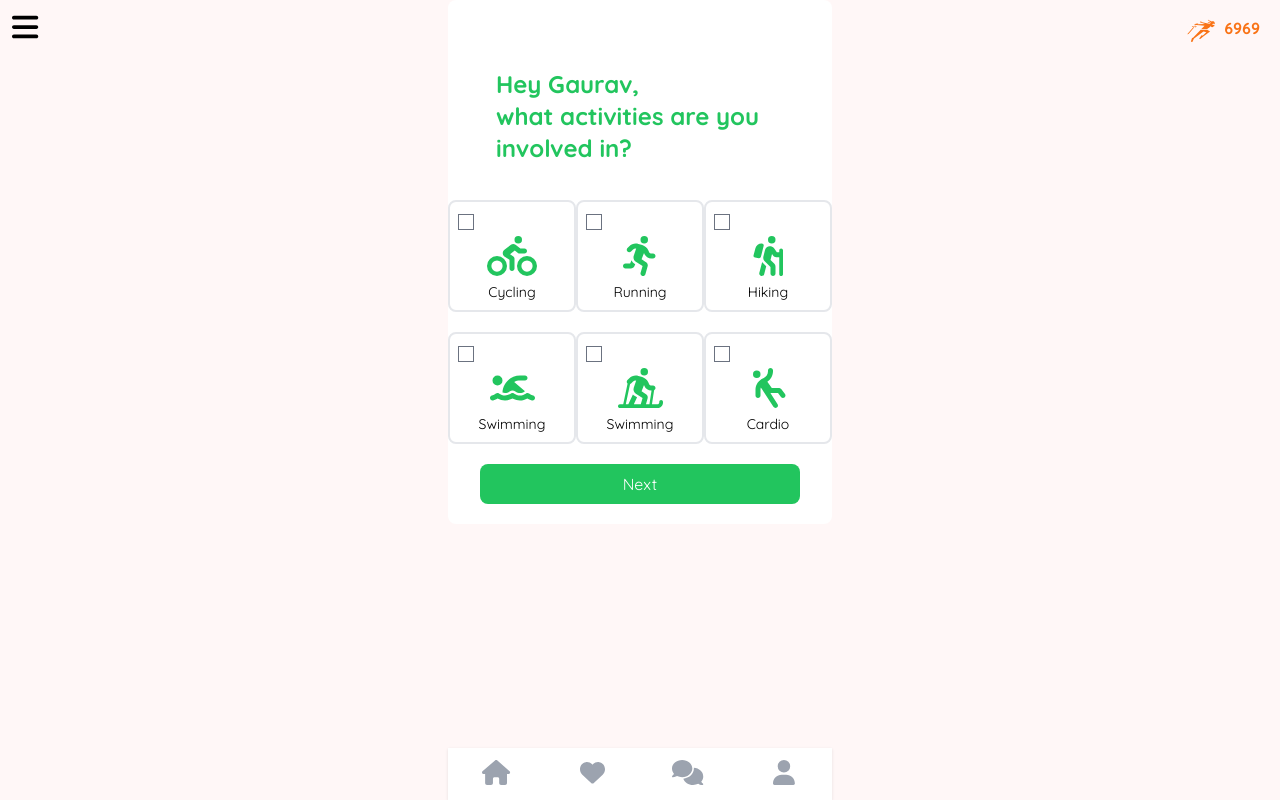
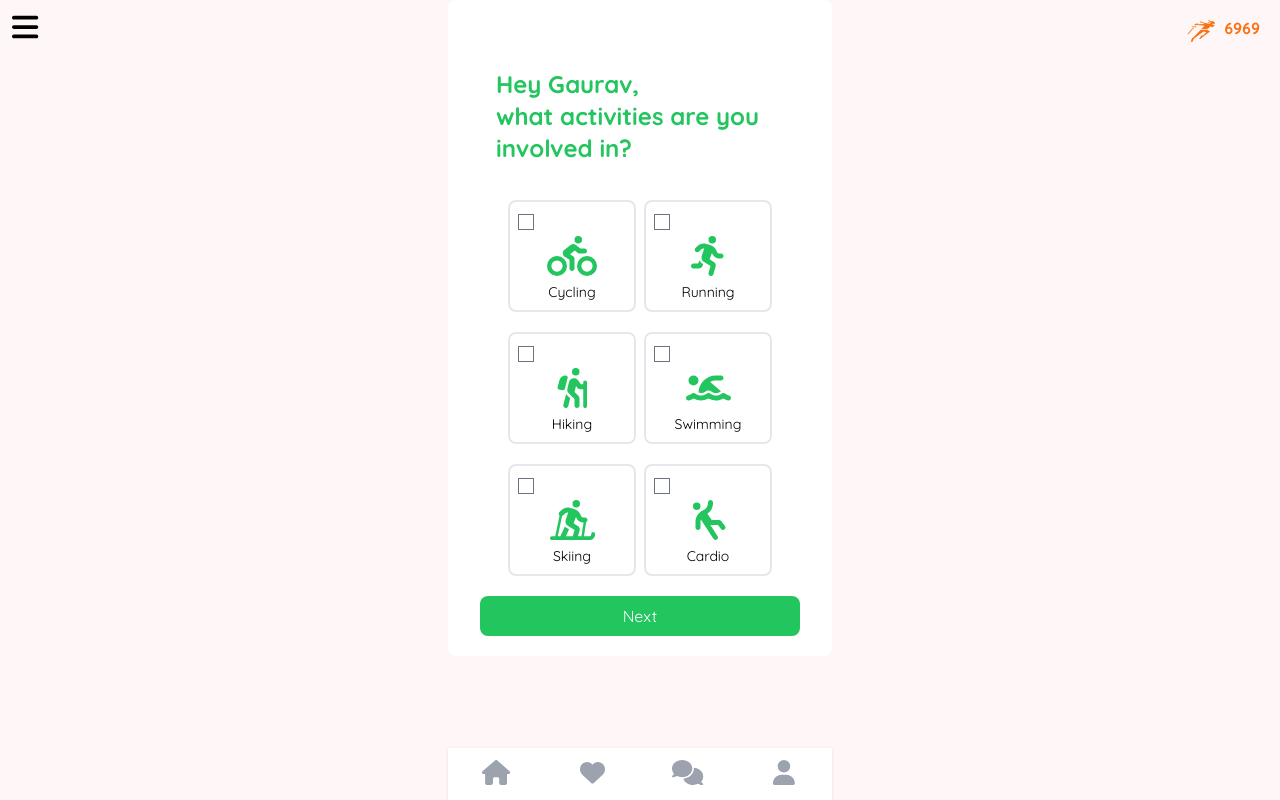
Before and after one commit to osm-sagarmatha/osm-frontend, a React (Vite) app: page /interested-activites in a window 1280 px wide. Built offline with nearby package versions, Linux system fonts and the light colour scheme.

Commit message:
refactor: created component for checkbox and used reducer for checkbox

```diff
--- a/src/components/Activity/ActivityCheckbox.jsx
+++ b/src/components/Activity/ActivityCheckbox.jsx
@@ -4,7 +4,7 @@ const ActivityCheckbox = ({ checked, onClick, name, icon }) => {
   return (
     <div
       onClick={onClick}
-      className="group w-32 h-28 p-8 border-2 rounded-lg relative hover:bg-green-500  border-gray flex flex-col mb-5 items-center justify-center  "
+      className="group mx-1 w-32 h-28 p-8 border-2 rounded-lg relative hover:bg-green-500  border-gray flex flex-col mb-5 items-center justify-center  "
     >
       <input
         type="checkbox"
--- a/src/components/NavigationBar.jsx
+++ b/src/components/NavigationBar.jsx
@@ -61,7 +61,7 @@ const NavigationBar = () => {
                 color: isActive ? "green" : "",
               };
             }}
-            className="w-full  hover:text-green-500 justify-center  text-center pt-3 pb-3"
+            className="w-full  hover:text-green-500 justify-center text-center pt-3 pb-3"
           >
             <FontAwesomeIcon
               icon={faComments}
--- a/src/screens/ActivitiesPage.jsx
+++ b/src/screens/ActivitiesPage.jsx
@@ -1,4 +1,4 @@
-import React, { useState } from "react";
+import React, { useReducer, useState } from "react";
 import { FontAwesomeIcon } from "@fortawesome/react-fontawesome";
 import {
   faPersonBiking,
@@ -14,17 +14,19 @@ import ActivityCheckbox from "../components/Activity/ActivityCheckbox";
 const reducer = (state, action) => {
   return {
     ...state,
-    [`checked${action.id}`]: state[`checked${action.id}`],
+    [`checked${action.id}`]: !state[`checked${action.id}`],
   };
 };
 
 const ActivitiesPage = () => {
-  const [checked1, setChecked1] = useState(false);
-  const [checked2, setChecked2] = useState(false);
-  const [checked3, setChecked3] = useState(false);
-  const [checked4, setChecked4] = useState(false);
-  const [checked5, setChecked5] = useState(false);
-  const [checked6, setChecked6] = useState(false);
+  const [state, dispatch] = useReducer(reducer, {
+    checked1: false,
+    checked2: false,
+    checked3: false,
+    checked4: false,
+    checked5: false,
+    checked6: false,
+  });
 
   return (
     <div className="md:py-5 flex flex-col mx-auto items-center md:bg-white rounded-lg md:w-96">
@@ -35,116 +37,48 @@ const ActivitiesPage = () => {
       </h1>
       <div className="card flex flex-wrap items-center justify-center -mt-3 ">
         <ActivityCheckbox
-          checked={checked1}
-          onClick={() => setChecked1(!checked1)}
+          checked={state.checked1}
+          onClick={() => dispatch({ id: 1 })}
           name="Cycling"
           icon={faPersonBiking}
         />
-        {/* <div
-          onClick={() => setChecked1(!checked1)}
-          className="group  w-32 h-28 p-8 border-2 rounded-lg relative hover:bg-green-500  border-gray flex flex-col mb-5 items-center justify-center"
-        >
-          <input
-            type="checkbox"
-            checked={checked1}
-            onChange={() => setChecked1(!checked1)}
-            className="group justify-start absolute left-2 top-3 text-green-500 group-hover:bg-green-500     "
-          />
-          <FontAwesomeIcon
-            className="text-green-500 group-hover:text-white"
-            icon={faPersonBiking}
-            fontSize={40}
-          />
-          <h3 className="text-sm mt-1 absolute bottom-2 text-green-500 group-hover:text-white">
-            Cycling
-          </h3>
-        </div> */}
-        <div
-          onClick={() => setChecked2(!checked2)}
-          className=" group w-32 h-28 p-8 border-2 rounded-lg relative hover:bg-green-500  border-gray flex flex-col mb-5 items-center justify-center  "
-        >
-          <input
-            type="checkbox"
-            checked={checked2}
-            onChange={() => setChecked2(!checked2)}
-            className="justify-start absolute left-2 top-3 text-green-500 group-hover:text-green-500 group-hover:bg-green-500"
-          />
-          <FontAwesomeIcon
-            icon={faPersonRunning}
-            className="text-green-500 group-hover:text-white"
-            fontSize={40}
-          />
-          <h3 className="text-sm mt-1 absolute bottom-2">Running</h3>
-        </div>
-        <div
-          onClick={() => setChecked3(!checked3)}
-          className=" group w-32 h-28 p-8 border-2 rounded-lg relative hover:bg-green-500 border-gray flex flex-col mb-5 items-center justify-center  "
-        >
-          <input
-            type="checkbox"
-            checked={checked3}
-            onChange={() => setChecked3(!checked3)}
-            className="justify-start absolute left-2 top-3 text-green-500 group-hover:text-green-500 group-hover:bg-green-500"
-          />
-          <FontAwesomeIcon
-            icon={faHiking}
-            className="text-green-500 group-hover:text-white"
-            fontSize={40}
-          />
-          <h3 className="text-sm mt-1 absolute bottom-2">Hiking</h3>
-        </div>
-        <div
-          onClick={() => setChecked4(!checked4)}
-          className=" group w-32 h-28 p-8 border-2 rounded-lg relative hover:bg-green-500 border-gray flex flex-col mb-5 items-center justify-center  "
-        >
-          <input
-            type="checkbox"
-            onChange={() => setChecked4(!checked4)}
-            checked={checked4}
-            className="justify-start absolute left-2 top-3 text-green-500 group-hover:text-green-500 group-hover:bg-green-500"
-          />
-          <FontAwesomeIcon
-            className="text-green-500 group-hover:text-white"
-            icon={faPersonSwimming}
-            fontSize={40}
-          />
-          <h3 className="text-sm mt-1 absolute bottom-2">Swimming</h3>
-        </div>
-        <div
-          onClick={() => setChecked5(!checked5)}
-          className=" group w-32 h-28 p-8 border-2 rounded-lg relative hover:bg-green-500 border-gray flex flex-col mb-5 items-center justify-center  "
-        >
-          <input
-            type="checkbox"
-            checked={checked5}
-            onChange={() => setChecked5(!checked5)}
-            className="justify-start absolute left-2 top-3 text-green-500 group-hover:text-green-500 group-hover:bg-green-500"
-          />
-          <FontAwesomeIcon
-            className="text-green-500 group-hover:text-white"
-            icon={faPersonSkiingNordic}
-            fontSize={40}
-          />
-          <h3 className="text-sm mt-1 absolute bottom-2">Swimming</h3>
-        </div>
-        <div
-          onClick={() => setChecked6(!checked6)}
-          className=" group w-32 h-28 p-8 border-2 rounded-lg relative hover:bg-green-500 border-gray flex flex-col mb-5 items-center justify-center  "
-        >
-          <input
-            type="checkbox"
-            checked={checked6}
-            onChange={() => setChecked6(!checked6)}
-            className="justify-start absolute left-2 top-3 text-green-500 group-hover:text-green-500 group-hover:bg-green-500"
-          />
-          <FontAwesomeIcon
-            className="text-green-500 group-hover:text-white"
-            icon={faPersonFalling}
-            fontSize={40}
-          />
-          <h3 className="text-sm mt-1 absolute bottom-2">Cardio</h3>
-        </div>
-        <button className="bg-green-500   rounded-lg h-10  w-80 text-white">
+
+        <ActivityCheckbox
+          checked={state.checked2}
+          onClick={() => dispatch({ id: 2 })}
+          name="Running"
+          icon={faPersonRunning}
+        />
+
+        <ActivityCheckbox
+          checked={state.checked3}
+          onClick={() => dispatch({ id: 3 })}
+          name="Hiking"
+          icon={faHiking}
+        />
+
+        <ActivityCheckbox
+          checked={state.checked4}
+          onClick={() => dispatch({ id: 4 })}
+          name="Swimming"
+          icon={faPersonSwimming}
+        />
+
+        <ActivityCheckbox
+          checked={state.checked5}
+          onClick={() => dispatch({ id: 5 })}
+          name="Skiing"
+          icon={faPersonSkiingNordic}
+        />
+
+        <ActivityCheckbox
+          checked={state.checked6}
+          onClick={() => dispatch({ id: 6 })}
+          name="Cardio"
+          icon={faPersonFalling}
+        />
+
+        <button className="bg-green-500 rounded-lg h-10 w-80 text-white">
           {" "}
           Next{" "}
         </button>
```
Also changed, not shown: 1 other file (tests, documents, lock files or other folders).
